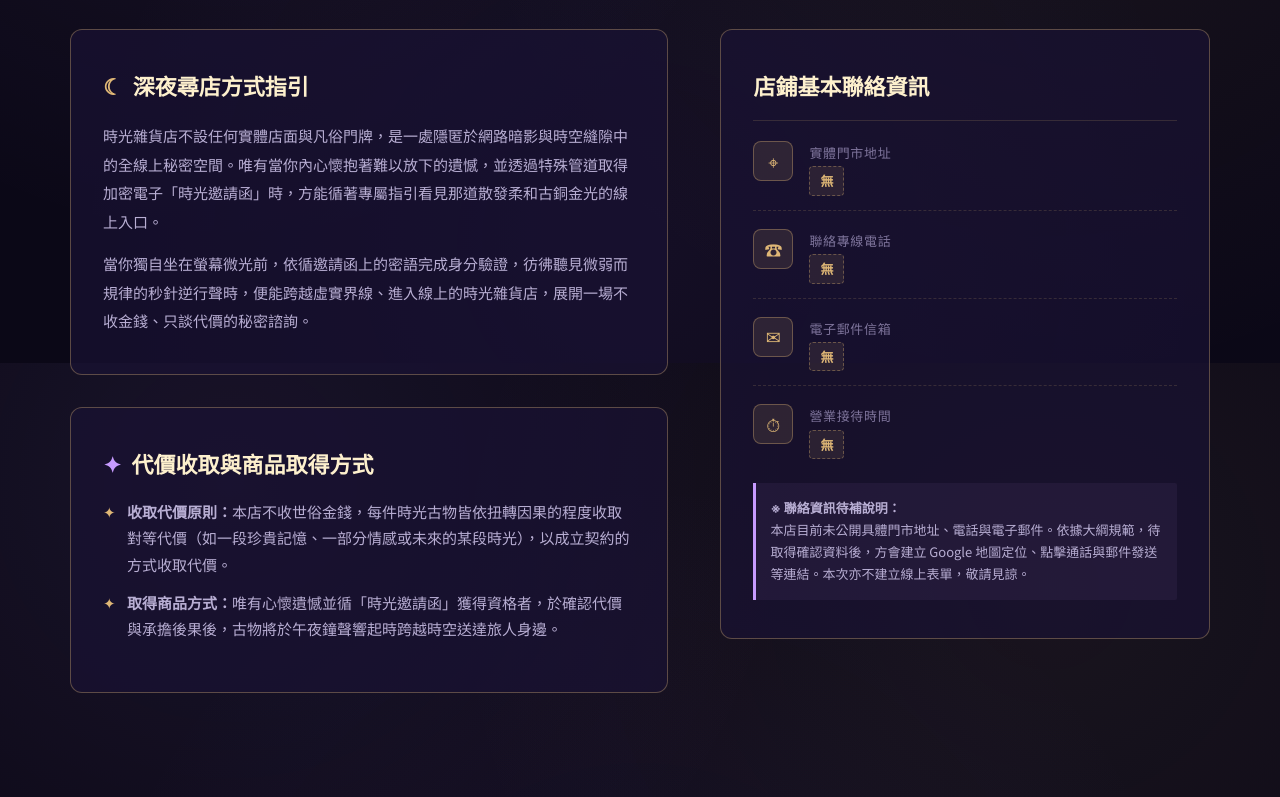
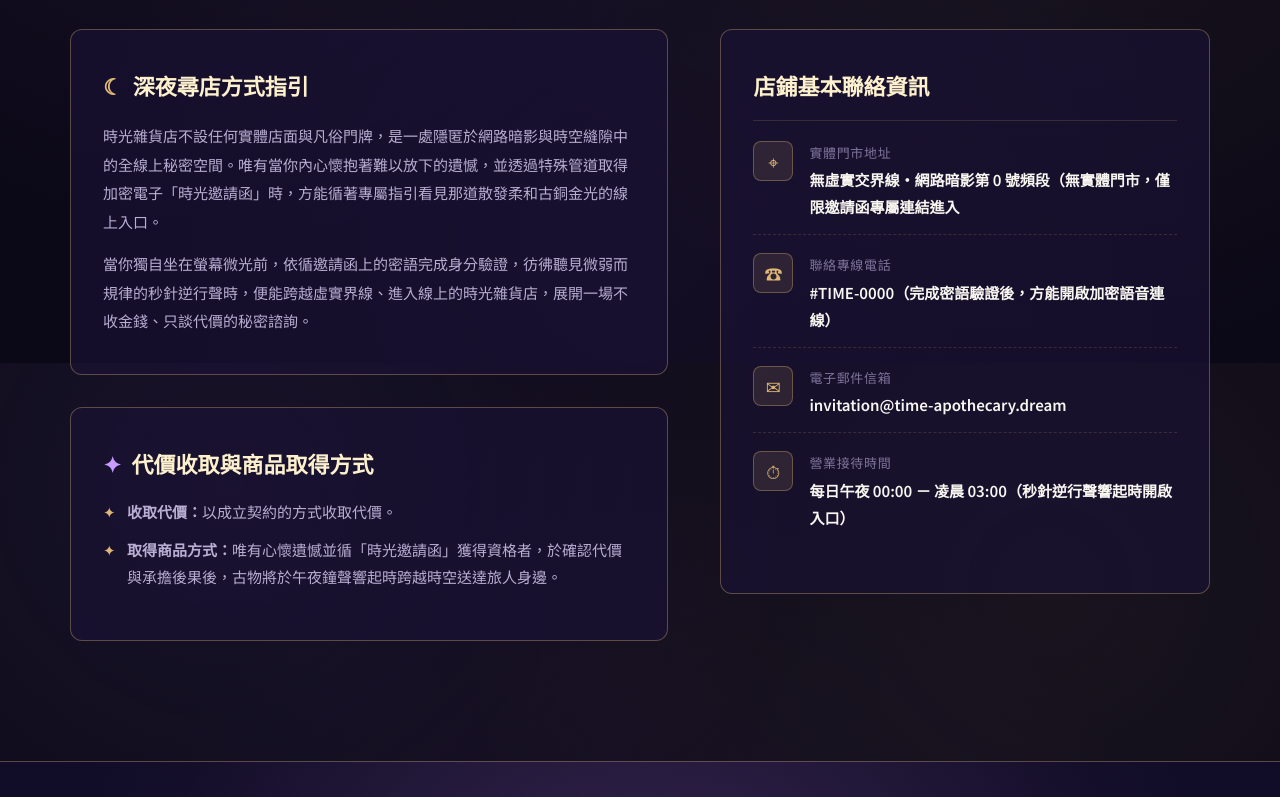
Before and after one commit to susu-cpu777/WebPage_11515243, a plain HTML site: page pages/contact.html in a window 1280 px wide. Shown: the part 437-1234 px from the top of the page. Drawn offline with Linux system fonts and the light colour scheme.

Commit message:
更新聯絡頁面，簡化收取代價原則描述，更新聯絡資訊為具體內容以增強清晰度

```diff
--- a/pages/contact.html
+++ b/pages/contact.html
@@ -82,7 +82,7 @@
             </h3>
             <ul class="notice-list">
               <li>
-                <strong>收取代價原則：</strong>本店不收世俗金錢，每件時光古物皆依扭轉因果的程度收取對等代價（如一段珍貴記憶、一部分情感或未來的某段時光），以成立契約的方式收取代價。
+                <strong>收取代價：</strong>以成立契約的方式收取代價。
               </li>
               <li>
                 <strong>取得商品方式：</strong>唯有心懷遺憾並循「時光邀請函」獲得資格者，於確認代價與承擔後果後，古物將於午夜鐘聲響起時跨越時空送達旅人身邊。
@@ -91,7 +91,7 @@
           </article>
         </div>
 
-        <!-- 右側：聯絡資訊狀態卡（嚴格遵守大綱不編造、待補狀態規範） -->
+        <!-- 右側：聯絡資訊卡 -->
         <div class="info-col">
           <aside class="info-card" aria-labelledby="infoTitle">
             <h3 id="infoTitle">店鋪基本聯絡資訊</h3>
@@ -102,7 +102,7 @@
                 <div class="info-icon" aria-hidden="true">⌖</div>
                 <div class="info-content">
                   <div class="info-label">實體門市地址</div>
-                  <div class="info-val pending">無</div>
+                  <div class="info-val">無虛實交界線・網路暗影第 0 號頻段（無實體門市，僅限邀請函專屬連結進入</div>
                 </div>
               </div>
 
@@ -111,7 +111,7 @@
                 <div class="info-icon" aria-hidden="true">☎</div>
                 <div class="info-content">
                   <div class="info-label">聯絡專線電話</div>
-                  <div class="info-val pending">無</div>
+                  <div class="info-val">#TIME-0000（完成密語驗證後，方能開啟加密語音連線）</div>
                 </div>
               </div>
 
@@ -120,7 +120,7 @@
                 <div class="info-icon" aria-hidden="true">✉</div>
                 <div class="info-content">
                   <div class="info-label">電子郵件信箱</div>
-                  <div class="info-val pending">無</div>
+                  <div class="info-val">invitation@time-apothecary.dream</div>
                 </div>
               </div>
 
@@ -129,15 +129,9 @@
                 <div class="info-icon" aria-hidden="true">⏱</div>
                 <div class="info-content">
                   <div class="info-label">營業接待時間</div>
-                  <div class="info-val pending">無</div>
+                  <div class="info-val">每日午夜 00:00 － 凌晨 03:00（秒針逆行聲響起時開啟入口）</div>
                 </div>
               </div>
-            </div>
-
-            <!-- 說明備註（依據大綱第 7 點規範） -->
-            <div class="info-note">
-              <strong>※ 聯絡資訊待補說明：</strong><br>
-              本店目前未公開具體門市地址、電話與電子郵件。依據大綱規範，待取得確認資料後，方會建立 Google 地圖定位、點擊通話與郵件發送等連結。本次亦不建立線上表單，敬請見諒。
             </div>
           </aside>
         </div>
```
